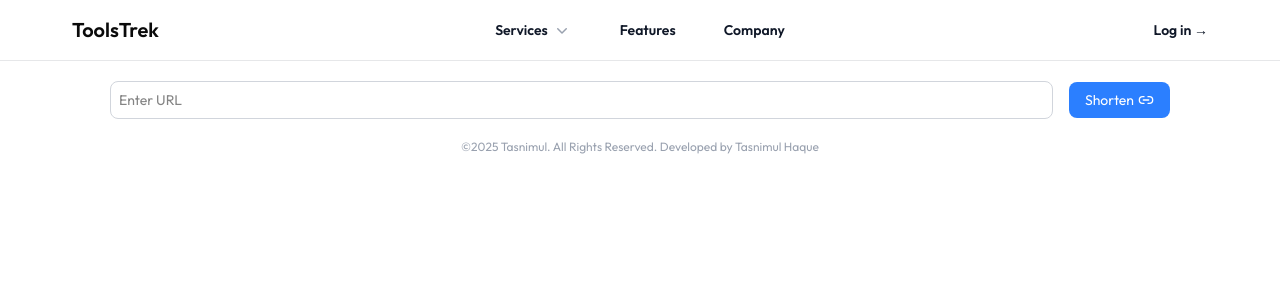
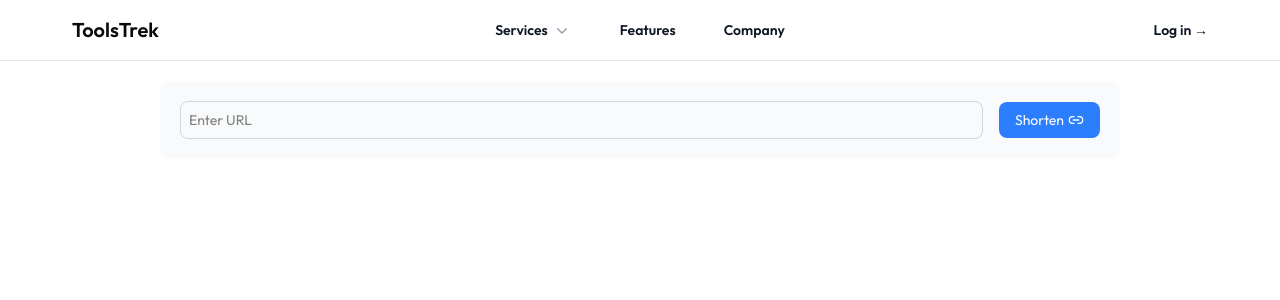
Before and after one commit to tasnimultas67/toolstrek, a Next.js app: page /tools/link-shortner in a window 1280 px wide. Shown: the top 300 px of the page. Built offline with nearby package versions, Linux system fonts and the light colour scheme.

Commit message:
feat: Enhance ShortenerForm styling and update page layout for consistency

```diff
--- a/app/tools-compo/ShortenerForm.js
+++ b/app/tools-compo/ShortenerForm.js
@@ -10,7 +10,6 @@ const ShortenerForm = () => {
   const [url, setUrl] = useState("");
   const [shortenedUrl, setShortenedUrl] = useState("");
   const qrCodeRef = useRef(null);
-  const dateYear = new Date().getFullYear();
 
   async function shortURL(e) {
     e.preventDefault();
@@ -53,7 +52,7 @@ const ShortenerForm = () => {
   };
 
   return (
-    <div className="w-full space-y-5">
+    <div className="w-full space-y-5 p-5 bg-gray-50 rounded-md">
       {/* Form */}
       <form
         onSubmit={shortURL}
@@ -74,8 +73,8 @@ const ShortenerForm = () => {
         </button>
       </form>
       {shortenedUrl && (
-        <div className="bg-gray-200 p-4 mt-4 rounded-md w-all gap-3 grid grid-cols-1 md:grid-cols-3 ">
-          <div className=" space-y-3 md:col-span-2">
+        <div className="bg-gray-50 mt-4 rounded-md w-full flex items-start justify-start justify-self-stretch">
+          <div className=" space-y-3 ">
             {/* Original URL */}
             <motion.div
               initial={{ opacity: 0, y: 20 }}
@@ -138,14 +137,14 @@ const ShortenerForm = () => {
             initial={{ opacity: 0, y: 20 }}
             whileInView={{ opacity: 1, y: 0 }}
             transition={{ duration: 0.5, ease: "easeInOut", delay: 0.2 }}
-            className="space-y-2 p-3 bg-white rounded-lg shadow-xl w-fit"
+            className="space-y-2 p-3 bg-white rounded-lg shadow-xl w-fit ml-auto mr-0 "
           >
             <div
               title="Shortened URL QR Code"
               ref={qrCodeRef}
               className="bg-white p-2 rounded border border-gray-300"
             >
-              <QRCodeCanvas value={shortenedUrl} size={150} level="H" />{" "}
+              <QRCodeCanvas value={shortenedUrl} size={200} level="H" />{" "}
               {/* Display size */}
             </div>
             <button
@@ -157,15 +156,6 @@ const ShortenerForm = () => {
           </motion.div>
         </div>
       )}
-      {/* Footer */}
-      <div>
-        <h3 className="text-xs text-center text-gray-400">
-          ©{dateYear} Tasnimul. All Rights Reserved. Developed by{" "}
-          <Link href="https://tasnimul.vercel.app/" target="_blank">
-            Tasnimul Haque
-          </Link>
-        </h3>
-      </div>
     </div>
   );
 };
--- a/app/tools/link-shortner/page.js
+++ b/app/tools/link-shortner/page.js
@@ -3,7 +3,7 @@ import React from "react";
 
 const page = () => {
   return (
-    <div className="w-[1100px] mx-auto">
+    <div className="w-[1000px] mx-auto">
       <div className="p-5">
         <ShortenerForm></ShortenerForm>
       </div>
```
